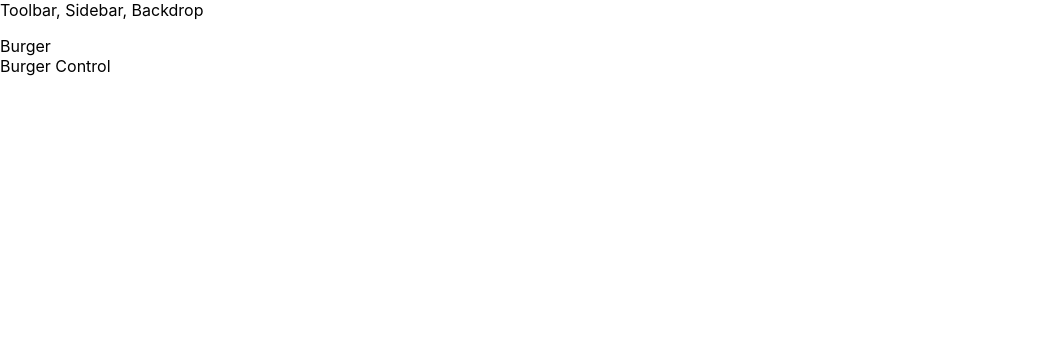
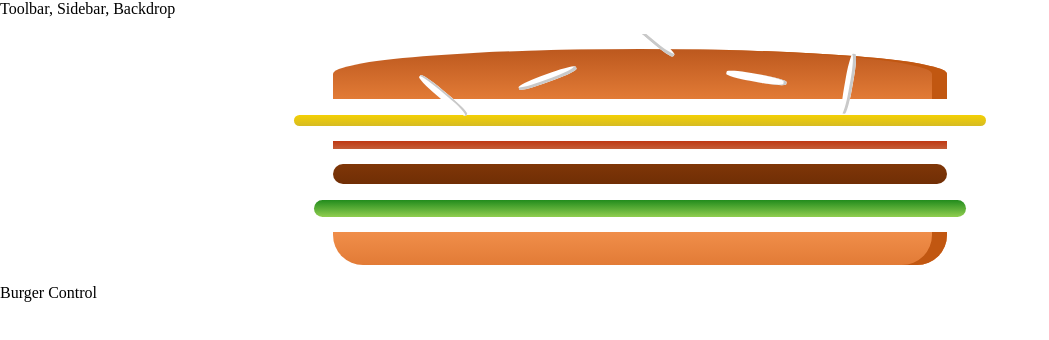
Before and after one commit to SoyketHM/BurgerApp, a React app: page / in a window 1280 px wide. Shown: the top 340 px of the page, without its empty margins (0-1049 px from the left). Built offline with nearby package versions, Linux system fonts and the light colour scheme.

Commit message:
burger display

```diff
--- a/src/components/Burger/Burger.js
+++ b/src/components/Burger/Burger.js
@@ -0,0 +1,18 @@
+import React from 'react'
+import classes from './Burger.module.css';
+import BurgerIngredient from './BurgerIngredient/BurgerIngredient'
+
+const Burger = (props) => {
+  return (
+    <div className={classes.Burger}>
+        <BurgerIngredient type='bread-top' />
+        <BurgerIngredient type='cheese' />
+        <BurgerIngredient type='bacon' />
+        <BurgerIngredient type='meat' />
+        <BurgerIngredient type='salad' />
+        <BurgerIngredient type='bread-bottom' />
+    </div>
+  )
+}
+
+export default Burger
--- /dev/null
+++ b/src/components/Burger/Burger.module.css
@@ -0,0 +1,28 @@
+.Burger {
+    width: 60%;
+    height: 250px;
+    margin: auto;
+    overflow: scroll;
+    text-align: center;
+    font-weight: bold;
+    font-size: 1.2rem;
+}
+
+@media (min-width: 1000px) and (min-heigth: 700px) {
+    .Burger {
+        width: 700px;
+        height: 600px;
+    }
+}
+@media (min-width: 500px) and (min-heigth: 401px) {
+    .Burger {
+        width: 450px;
+        height: 400px;
+    }
+}
+@media (min-width: 500px) and (min-heigth: 400px) {
+    .Burger {
+        width: 350px;
+        height: 300px;
+    }
+}
--- a/src/components/Burger/BurgerIngredient/BurgerIngredient.js
+++ b/src/components/Burger/BurgerIngredient/BurgerIngredient.js
@@ -3,7 +3,7 @@ import PropTypes from 'prop-types'
 import classes from './BurgerIngredient.module.css'
 
 const BurgerIngredient = (props) => {
-    const ingredient = null;
+    let ingredient = null;
 
     switch (props.type) {
         case 'bread-bottom':
--- a/src/containers/BurgerBuilder/BurgerBuilder.js
+++ b/src/containers/BurgerBuilder/BurgerBuilder.js
@@ -1,11 +1,12 @@
 import React, { Component } from 'react'
 import Aux from "../../hoc/Aux";
+import Burger from '../../components/Burger/Burger'
 
 export default class BurgerBuilder extends Component {
   render() {
     return (
       <Aux>
-          <div>Burger</div>
+          <Burger />
           <div>Burger Control</div>
       </Aux>
     )
--- a/src/index.css
+++ b/src/index.css
@@ -1,6 +1,6 @@
 body {
   margin: 0;
-  font-family: -apple-system, BlinkMacSystemFont, 'Segoe UI', 'Roboto', 'Oxygen',
+  font-family: -apple-system, BlinkMacSystemFont,'Open Sans' 'Segoe UI', 'Roboto', 'Oxygen',
     'Ubuntu', 'Cantarell', 'Fira Sans', 'Droid Sans', 'Helvetica Neue',
     sans-serif;
   -webkit-font-smoothing: antialiased;
```
